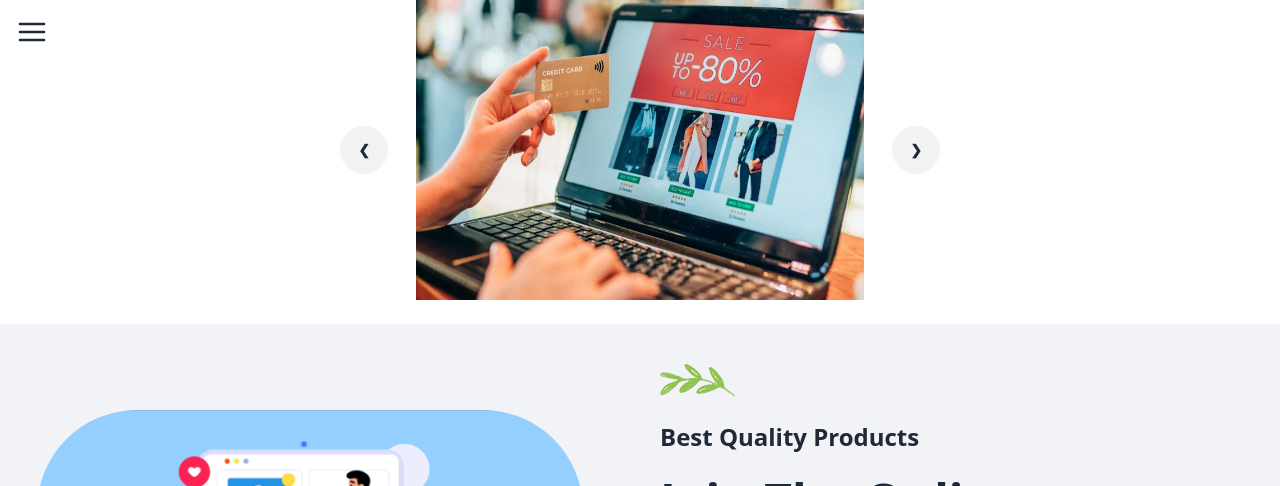
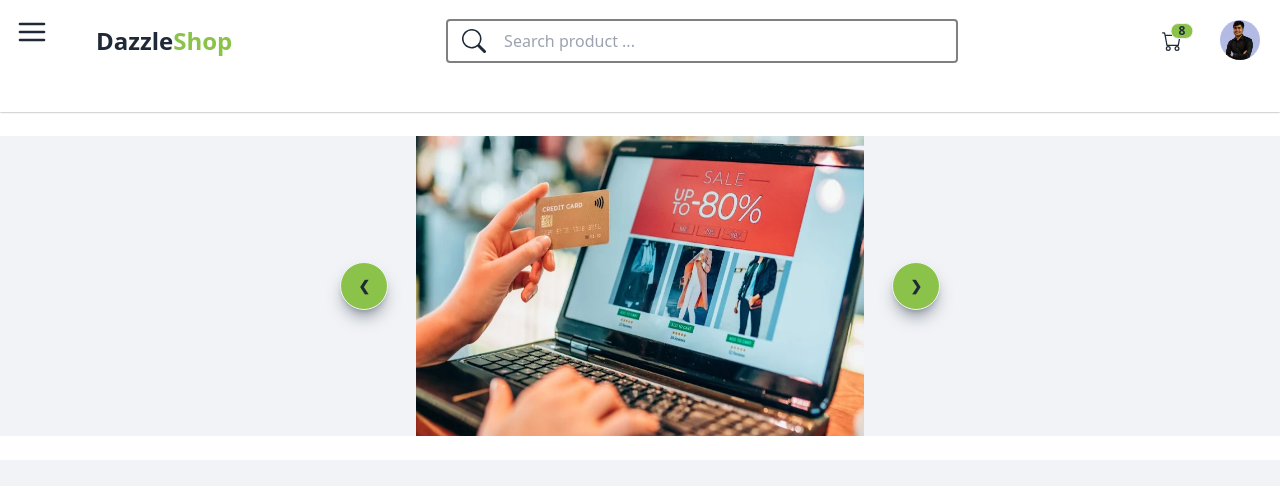
Before and after one commit to Deepak-GitHub1474/DazzleShop, a React (Vite) app: page / in a window 1280 px wide. Shown: the top 486 px of the page. Built offline with nearby package versions, Linux system fonts and the light colour scheme; no server answers.

Commit message:
Added header component

```diff
--- a/index.html
+++ b/index.html
@@ -4,7 +4,7 @@
     <meta charset="UTF-8" />
     <link rel="icon" type="image/svg+xml" href="DS.jpg" />
     <meta name="viewport" content="width=device-width, initial-scale=1.0" />
-    <title>Vite + React</title>
+    <title>DazzleShop | Online</title>
   </head>
   <body>
     <div id="root"></div>
--- /dev/null
+++ b/src/components/Header.jsx
@@ -0,0 +1,57 @@
+import { BsCart, BsSearch } from "react-icons/bs";
+
+import userProfile from "../assets/Images/user-profile.png";
+
+function Navbar() {
+  return (
+    <header className="lg:h-[14vh] h-[20vh] p-4" style={{ boxShadow: "0 0 2px #808080" }}>
+
+      <div className="flex items-center justify-between">
+
+        <div className="text-2xl font-bold pl-20">
+          <h1>Dazzle<span className="text-[#8bc34a] font-bold">Shop</span></h1>
+        </div>
+
+        <div className="flex items-center justify-center lg:relative lg:top-0 absolute top-20 left-0 right-0 mx-auto">
+          <div className="flex text-2xl">
+            <BsSearch className="relative left-10 cursor-pointer" />
+          </div>
+          <input
+            className="lg:w-[40vw] w-[80vw] border-2 border-[#808080] rounded p-2 pl-14 outline-none"
+            type="text"
+            placeholder="Search product ..."
+            name="search"
+          />
+        </div>
+
+        <section className="flex items-center justify-between gap-5">
+
+          <div className="dropdown dropdown-end">
+            <label tabIndex={0} className="btn btn-ghost btn-circle">
+              <div className="indicator">
+                <BsCart className="h-5 w-5"/>
+                <span className="badge badge-sm indicator-item bg-[#8bc34a]">8</span>
+              </div>
+            </label>
+          </div>
+
+          <div className="dropdown dropdown-end">
+            <label tabIndex={0} className="btn btn-ghost btn-circle avatar hover:border-2 hover:border-[#8bc34a]">
+              <div className="w-10 rounded-full">
+                <img src={userProfile} />
+              </div>
+            </label>
+            <ul tabIndex={0} className="mt-1 z-[1] p-2 menu menu-sm dropdown-content w-52 bg-base-100 shadow rounded-box">
+              <li><a className="justify-between">Profile</a></li>
+              <li><a>Logout</a></li>
+            </ul>
+          </div>
+
+        </section>
+
+      </div>
+
+    </header>
+  );
+}
+export default Navbar;
--- a/src/layouts/PageLayout.jsx
+++ b/src/layouts/PageLayout.jsx
@@ -1,8 +1,9 @@
 import { AiFillCloseCircle } from "react-icons/ai";
 import { FiMenu } from "react-icons/fi";
+import { Link } from "react-router-dom";
 
 import Footer from "../components/Footer";
-import { Link } from "react-router-dom";
+import Header from "../components/Header";
 
 function PageLayout({ children }) {
   function changeWidth() {
@@ -20,20 +21,20 @@ function PageLayout({ children }) {
 
   return (
     <div className="min-h-[90vh]">
-      <div className="drawer absolute left-0 z-50 w-full">
+      <div className="drawer absolute left-0 z-50 w-[15%]">
         <input id="my-drawer" type="checkbox" className="drawer-toggle" />
         <div className="drawer-content">
           <label htmlFor="my-drawer">
             <FiMenu
               onClick={changeWidth}
               size={"32px"}
-              className="font-bold m-4"
+              className="font-bold m-4 cursor-pointer"
             />
           </label>
         </div>
         <div className="drawer-side w-0">
           <label htmlFor="my-drawer" className="drawer-overlay"></label>
-          <ul className="menu p-4 w-48 h-[100%] sm:w-80 bg-base-200 text-base-content relative">
+          <ul className="menu p-4 w-48 h-[100%] sm:w-80 bg-[#ffffff] text-base-content relative">
             <li className="w-fit absolute right-2 z-50">
               <button onClick={hideDrawer}>
                 <AiFillCloseCircle size={"24px"} />
@@ -43,11 +44,16 @@ function PageLayout({ children }) {
               <Link to="/">Home</Link>
             </li>
             <li>
-              <Link to="/">Category/Collection</Link>
+              <Link to="/">Category</Link>
+            </li>
+            <li>
+              <Link to="/">Filter</Link>
             </li>
           </ul>
         </div>
       </div>
+
+      <Header />
 
       {children}
 
--- a/src/pages/Home.jsx
+++ b/src/pages/Home.jsx
@@ -1,12 +1,13 @@
-import React, { useEffect, useState } from "react";
+import { useEffect, useState } from "react";
 
 import carouselImg1 from "../assets/Images/carouselImg1.webp";
 import carouselImg2 from "../assets/Images/carouselImg2.jpg";
 import carouselImg3 from "../assets/Images/carouselImg3.png";
 import carouselImg4 from "../assets/Images/carouselImg4.jpg";
+import homeLeaf from "../assets/Images/home-leaf.png";
 import homePageMainImage from "../assets/Images/home-main.gif";
-import homeLeaf from "../assets/Images/home-leaf.png";
 import HomeLayout from "../layouts/PageLayout";
+
 function Home() {
   const [products, setProducts] = useState([]);
 
@@ -26,14 +27,14 @@ function Home() {
 
   return (
     <HomeLayout>
-        <div className="flex flex-col w-full">
+        <div className="flex flex-col w-full bg-[#f1f3f6] mt-6">
             <div className="carousel w-1/2 mx-auto">
                 <div id="slide1" className="carousel-item relative w-full">
                     <div className="flex flex-col items-center justify-center gap-4 px-[15%]">
                         <img src={carouselImg1} className="w-[600px] h-[300px]" />
                         <div className="absolute flex justify-between transform -translate-y-1/2 left-5 right-5 top-1/2">
-                            <a href="#slide4" className="btn btn-circle">❮</a>
-                            <a href="#slide2" className="btn btn-circle">❯</a>
+                            <a href="#slide4" className="btn btn-circle bg-[#8bc34a] shadow-lg shadow-gray-600/50">❮</a>
+                            <a href="#slide2" className="btn btn-circle bg-[#8bc34a] shadow-lg shadow-gray-600/50">❯</a>
                         </div>
                     </div>
                 </div>
@@ -41,8 +42,8 @@ function Home() {
                     <div className="flex flex-col items-center justify-center gap-4 px-[15%]">
                         <img src={carouselImg2} className="w-[600px] h-[300px]" />
                         <div className="absolute flex justify-between transform -translate-y-1/2 left-5 right-5 top-1/2">
-                            <a href="#slide1" className="btn btn-circle">❮</a>
-                            <a href="#slide3" className="btn btn-circle">❯</a>
+                            <a href="#slide1" className="btn btn-circle bg-[#8bc34a] shadow-lg shadow-gray-600/50">❮</a>
+                            <a href="#slide3" className="btn btn-circle bg-[#8bc34a] shadow-lg shadow-gray-600/50">❯</a>
                         </div>
                     </div>
                 </div>
@@ -50,8 +51,8 @@ function Home() {
                     <div className="flex flex-col items-center justify-center gap-4 px-[15%]">
                         <img src={carouselImg3} className="w-[600px] h-[300px]" />
                         <div className="absolute flex justify-between transform -translate-y-1/2 left-5 right-5 top-1/2">
-                            <a href="#slide2" className="btn btn-circle">❮</a>
-                            <a href="#slide4" className="btn btn-circle">❯</a>
+                            <a href="#slide2" className="btn btn-circle bg-[#8bc34a] shadow-lg shadow-gray-600/50">❮</a>
+                            <a href="#slide4" className="btn btn-circle bg-[#8bc34a] shadow-lg shadow-gray-600/50">❯</a>
                         </div>
                     </div>
                 </div>
@@ -59,8 +60,8 @@ function Home() {
                     <div className="flex flex-col items-center justify-center gap-4 px-[15%]">
                         <img src={carouselImg4} className="w-[600px] h-[300px]" />
                         <div className="absolute flex justify-between transform -translate-y-1/2 left-5 right-5 top-1/2">
-                            <a href="#slide3" className="btn btn-circle">❮</a>
-                            <a href="#slide1" className="btn btn-circle">❯</a>
+                            <a href="#slide3" className="btn btn-circle bg-[#8bc34a] shadow-lg shadow-gray-600/50">❮</a>
+                            <a href="#slide1" className="btn btn-circle bg-[#8bc34a] shadow-lg shadow-gray-600/50">❯</a>
                         </div>
                     </div>
                 </div>
@@ -85,15 +86,15 @@ function Home() {
         </div>
       <div className="flex flex-wrap items-center justify-center gap-8 bg-[#f1f3f6] py-6 my-6 ">
         {products.map((product) => (
-          <div className="w-[250px] h-[350px] m-2 p-2 text-center rounded-lg bg-white shadow-2xl" key={product.id}>
+          <div className="w-[250px] h-[350px] m-2 p-2 text-center rounded-lg bg-[#ffffff] shadow-2xl" key={product.id}>
             <div className="flex items-center justify-center h-[180px]">
                 <img src={product.image} alt={product.title} className="w-[180px] h-[180px] object-contain cursor-pointer" />
             </div>
-            <h3 className="whitespace-nowrap overflow-hidden overflow-ellipsis pt-5">{product.title}</h3>
-            <p className="text-[#008000]">Price ${product.price}</p>
+            <h3 className="whitespace-nowrap overflow-hidden overflow-ellipsis pt-5 text-[#000] font-semibold">{product.title}</h3>
+            <p className="text-[#008000] font-semibold">Price ${product.price}</p>
             <div className="flex items-center justify-around">
-                <button className="mt-8 bg-black text-white border-none py-1 w-24 cursor-pointer rounded-lg">Add to Cart</button>
-                <button className="mt-8 bg-black text-white border-none py-1 w-24 cursor-pointer rounded-lg">Buy Now</button>
+                <button className="mt-8 bg-[#000] text-[#ffffff] font-semibold border-none py-1 w-24 cursor-pointer rounded-lg">Add to Cart</button>
+                <button className="mt-8 bg-[#000] text-[#ffffff] font-semibold border-none py-1 w-24 cursor-pointer rounded-lg">Buy Now</button>
             </div>
       </div>
 
```
Also changed, not shown: src/assets/Images/user-profile.png (added).
